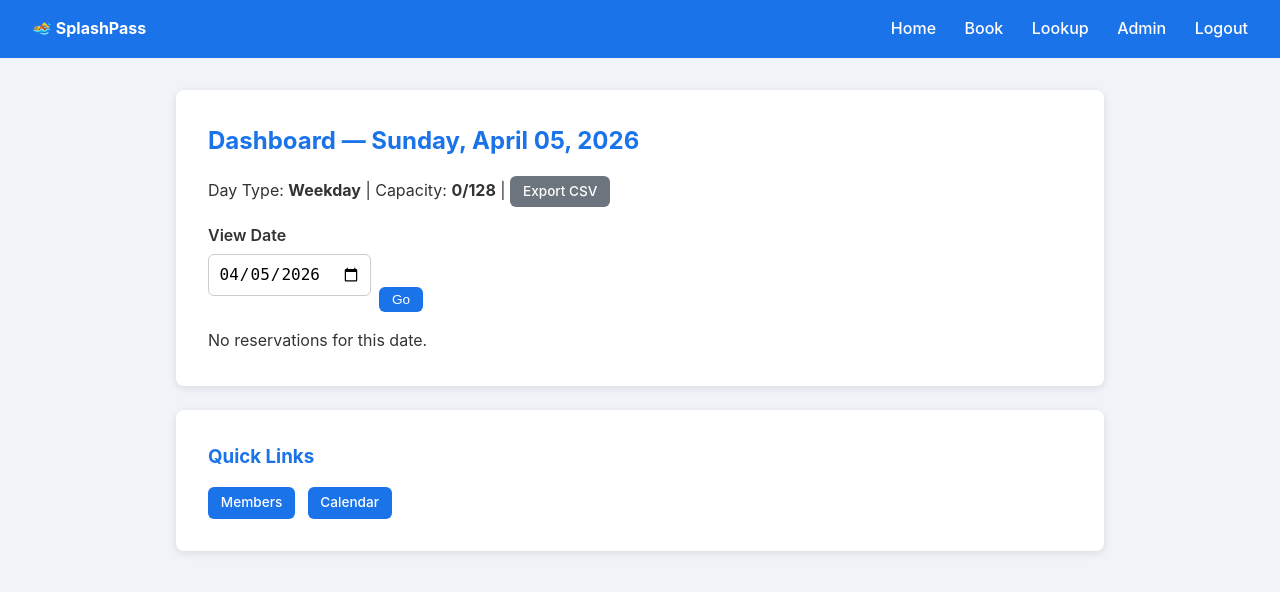
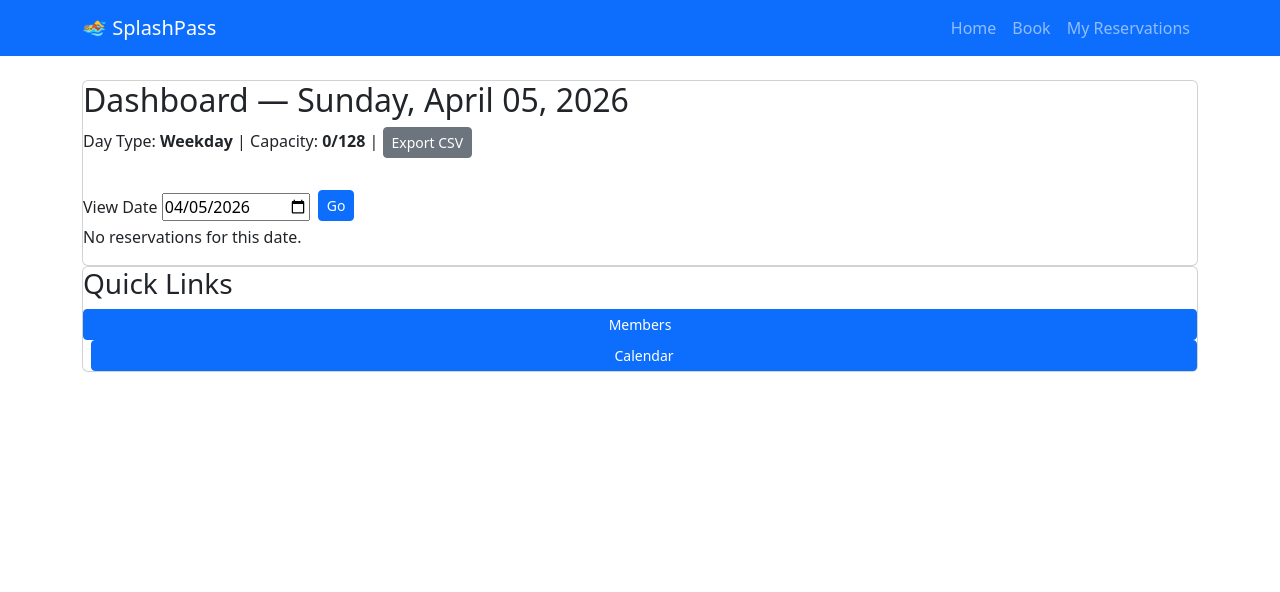
Before and after one commit to ccbractivix/splashpass, a Flask app: page /admin in a window 1280 px wide. Shown: the top 592 px of the page. Run offline with Flask 3, Linux system fonts and the light colour scheme; the visitor is signed in with stand-in values (Sample User, id 1).

Commit message:
Update base.html

```diff
--- a/templates/base.html
+++ b/templates/base.html
@@ -4,106 +4,32 @@
   <meta charset="UTF-8">
   <meta name="viewport" content="width=device-width, initial-scale=1.0">
   <title>{% block title %}SplashPass{% endblock %}</title>
-    <style>
-        * { box-sizing: border-box; margin: 0; padding: 0; }
-        body {
-            font-family: -apple-system, BlinkMacSystemFont, 'Segoe UI', Roboto, sans-serif;
-            background: #f0f4f8;
-            color: #333;
-            line-height: 1.6;
-        }
-        .navbar {
-            background: #1a73e8;
-            color: white;
-            padding: 1rem 2rem;
-            display: flex;
-            justify-content: space-between;
-            align-items: center;
-        }
-        .navbar a { color: white; text-decoration: none; margin-left: 1.5rem; font-weight: 500; }
-        .navbar a:hover { text-decoration: underline; }
-        .container { max-width: 960px; margin: 2rem auto; padding: 0 1rem; }
-        .card {
-            background: white;
-            border-radius: 8px;
-            box-shadow: 0 2px 8px rgba(0,0,0,0.1);
-            padding: 2rem;
-            margin-bottom: 1.5rem;
-        }
-        h1, h2, h3 { margin-bottom: 1rem; color: #1a73e8; }
-        .flash { padding: 1rem; border-radius: 6px; margin-bottom: 1rem; font-weight: 500; }
-        .flash-success { background: #d4edda; color: #155724; border: 1px solid #c3e6cb; }
-        .flash-danger { background: #f8d7da; color: #721c24; border: 1px solid #f5c6cb; }
-        .flash-warning { background: #fff3cd; color: #856404; border: 1px solid #ffeaa7; }
-        .btn {
-            display: inline-block;
-            padding: 0.6rem 1.5rem;
-            border: none;
-            border-radius: 6px;
-            cursor: pointer;
-            font-size: 1rem;
-            text-decoration: none;
-            font-weight: 500;
-        }
-        .btn-primary { background: #1a73e8; color: white; }
-        .btn-primary:hover { background: #1557b0; }
-        .btn-success { background: #28a745; color: white; }
-        .btn-success:hover { background: #218838; }
-        .btn-danger { background: #dc3545; color: white; }
-        .btn-danger:hover { background: #c82333; }
-        .btn-secondary { background: #6c757d; color: white; }
-        .btn-secondary:hover { background: #5a6268; }
-        .btn-sm { padding: 0.3rem 0.8rem; font-size: 0.85rem; }
-        input, select {
-            width: 100%;
-            padding: 0.6rem;
-            border: 1px solid #ccc;
-            border-radius: 6px;
-            font-size: 1rem;
-            margin-bottom: 1rem;
-        }
-        label { display: block; font-weight: 600; margin-bottom: 0.3rem; }
-        table { width: 100%; border-collapse: collapse; margin-top: 1rem; }
-        th, td { padding: 0.75rem; text-align: left; border-bottom: 1px solid #ddd; }
-        th { background: #f8f9fa; font-weight: 600; }
-        .badge {
-            display: inline-block;
-            padding: 0.2rem 0.6rem;
-            border-radius: 12px;
-            font-size: 0.8rem;
-            font-weight: 600;
-            color: white;
-        }
-        .badge-platinum { background: #6c5ce7; }
-        .badge-gold { background: #f39c12; }
-        .badge-silver { background: #95a5a6; }
-        .badge-arrived { background: #28a745; }
-        .badge-pending { background: #ffc107; color: #333; }
-        .text-center { text-align: center; }
-        .mt-1 { margin-top: 1rem; }
-        .mb-1 { margin-bottom: 1rem; }
-    </style>
+  <link href="https://cdn.jsdelivr.net/npm/bootstrap@5.3.0/dist/css/bootstrap.min.css" rel="stylesheet">
 </head>
 <body>
-    <nav class="navbar">
-        <div><strong>🏊 SplashPass</strong></div>
-        <div>
-            <a href="{{ url_for('index') }}">Home</a>
-            <a href="{{ url_for('book') }}">Book</a>
-            <a href="{{ url_for('lookup') }}">Lookup</a>
-            {% if session.get('admin_logged_in') %}
-                <a href="{{ url_for('admin_dashboard') }}">Admin</a>
-                <a href="{{ url_for('admin_logout') }}">Logout</a>
-            {% endif %}
+  <nav class="navbar navbar-expand-lg navbar-dark bg-primary">
+    <div class="container">
+      <a class="navbar-brand" href="/">🏊 SplashPass</a>
+      <div class="navbar-nav">
+        <a class="nav-link" href="/">Home</a>
+        <a class="nav-link" href="/book">Book</a>
+        <a class="nav-link" href="/lookup">My Reservations</a>
+      </div>
     </div>
   </nav>
-    <div class="container">
+  <div class="container mt-4">
     {% with messages = get_flashed_messages(with_categories=true) %}
+      {% if messages %}
         {% for category, message in messages %}
-                <div class="flash flash-{{ category }}">{{ message }}</div>
+          <div class="alert alert-{{ category }} alert-dismissible fade show">
+            {{ message }}
+            <button type="button" class="btn-close" data-bs-dismiss="alert"></button>
+          </div>
         {% endfor %}
+      {% endif %}
     {% endwith %}
     {% block content %}{% endblock %}
   </div>
+  <script src="https://cdn.jsdelivr.net/npm/bootstrap@5.3.0/dist/js/bootstrap.bundle.min.js"></script>
 </body>
 </html>
```
Lines whose indentation alone changed are shown as unchanged.
